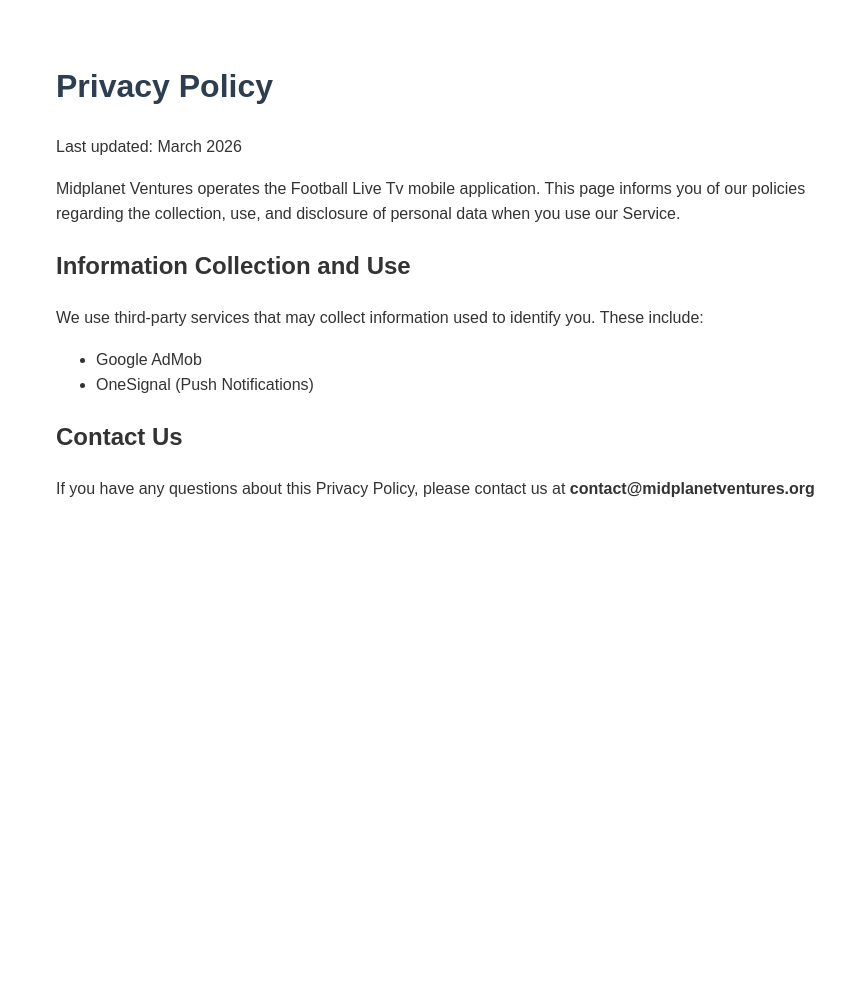
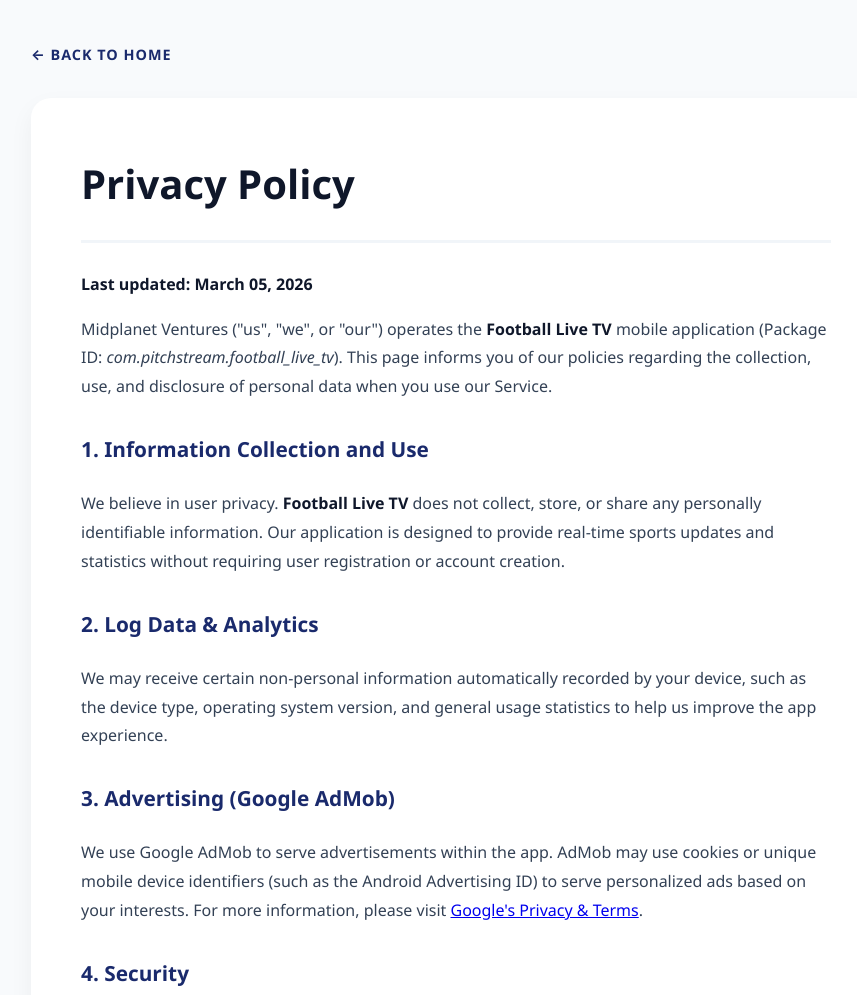
Before and after one commit to midplanet-admin/midplanet-web, a plain HTML site: page privacy.html in a window 1280 px wide. Shown: the top 995 px of the page, without its empty margins (184-1041 px from the left). Before the commit the page ends 800 px from the top, so only its background shows below. Drawn offline with Linux system fonts and the light colour scheme.

Commit message:
Update privacy.html

```diff
--- a/privacy.html
+++ b/privacy.html
@@ -3,25 +3,87 @@
 <head>
     <meta charset="UTF-8">
     <meta name="viewport" content="width=device-width, initial-scale=1.0">
-    <title>Privacy Policy - Midplanet Ventures</title>
+    <title>Privacy Policy | Midplanet Ventures</title>
     <style>
-        body { font-family: sans-serif; line-height: 1.6; padding: 40px; max-width: 800px; margin: auto; color: #333; }
-        h1 { color: #2c3e50; }
+        :root {
+            --primary-blue: #1a2a6c;
+            --deep-navy: #0f172a;
+            --text-gray: #64748b;
+        }
+        body {
+            font-family: 'Segoe UI', system-ui, -apple-system, sans-serif;
+            line-height: 1.8;
+            max-width: 850px;
+            margin: 0 auto;
+            padding: 40px 20px;
+            color: #334155;
+            background-color: #f8fafc;
+        }
+        .card {
+            background: white;
+            padding: 50px;
+            border-radius: 20px;
+            box-shadow: 0 10px 25px rgba(0,0,0,0.05);
+        }
+        h1 {
+            color: var(--deep-navy);
+            border-bottom: 3px solid #f1f5f9;
+            padding-bottom: 20px;
+            margin-top: 0;
+            font-size: 2.5rem;
+        }
+        h3 { color: var(--primary-blue); margin-top: 30px; font-size: 1.3rem; }
+        .back-link {
+            display: inline-block;
+            margin-bottom: 30px;
+            text-decoration: none;
+            color: var(--primary-blue);
+            font-weight: 700;
+            font-size: 0.9rem;
+            text-transform: uppercase;
+            letter-spacing: 1px;
+        }
+        .back-link:hover { color: #f39c12; }
+        strong { color: var(--deep-navy); }
+        footer { margin-top: 40px; text-align: center; color: var(--text-gray); font-size: 0.9rem; }
+
+        @media (max-width: 600px) {
+            body { padding: 20px 15px; }
+            .card { padding: 30px 20px; }
+            h1 { font-size: 1.8rem; }
+        }
     </style>
 </head>
 <body>
-    <h1>Privacy Policy</h1>
-    <p>Last updated: March 2026</p>
-    <p>Midplanet Ventures operates the Football Live Tv mobile application. This page informs you of our policies regarding the collection, use, and disclosure of personal data when you use our Service.</p>
 
-    <h2>Information Collection and Use</h2>
-    <p>We use third-party services that may collect information used to identify you. These include:</p>
-    <ul>
-        <li>Google AdMob</li>
-        <li>OneSignal (Push Notifications)</li>
-    </ul>
+    <a href="index.html" class="back-link">← Back to Home</a>
 
-    <h2>Contact Us</h2>
-    <p>If you have any questions about this Privacy Policy, please contact us at <strong>contact@midplanetventures.org</strong></p>
+    <div class="card">
+        <h1>Privacy Policy</h1>
+        <p><strong>Last updated: March 05, 2026</strong></p>
+
+        <p>Midplanet Ventures ("us", "we", or "our") operates the <strong>Football Live TV</strong> mobile application (Package ID: <em>com.pitchstream.football_live_tv</em>). This page informs you of our policies regarding the collection, use, and disclosure of personal data when you use our Service.</p>
+
+        <h3>1. Information Collection and Use</h3>
+        <p>We believe in user privacy. <strong>Football Live TV</strong> does not collect, store, or share any personally identifiable information. Our application is designed to provide real-time sports updates and statistics without requiring user registration or account creation.</p>
+
+        <h3>2. Log Data & Analytics</h3>
+        <p>We may receive certain non-personal information automatically recorded by your device, such as the device type, operating system version, and general usage statistics to help us improve the app experience.</p>
+
+        <h3>3. Advertising (Google AdMob)</h3>
+        <p>We use Google AdMob to serve advertisements within the app. AdMob may use cookies or unique mobile device identifiers (such as the Android Advertising ID) to serve personalized ads based on your interests. For more information, please visit <a href="https://policies.google.com/privacy" target="_blank">Google's Privacy & Terms</a>.</p>
+
+        <h3>4. Security</h3>
+        <p>The security of your data is important to us, but remember that no method of transmission over the internet or method of electronic storage is 100% secure. Because we do not collect personal data, your risk is naturally minimized.</p>
+
+        <h3>5. Contact Us</h3>
+        <p>If you have any questions about this Privacy Policy, please contact our support team at: <br>
+        <strong>contact@midplanetventures.org</strong></p>
+    </div>
+
+    <footer>
+        &copy; 2026 Midplanet Ventures. Nairobi, Kenya.
+    </footer>
+
 </body>
 </html>
```
